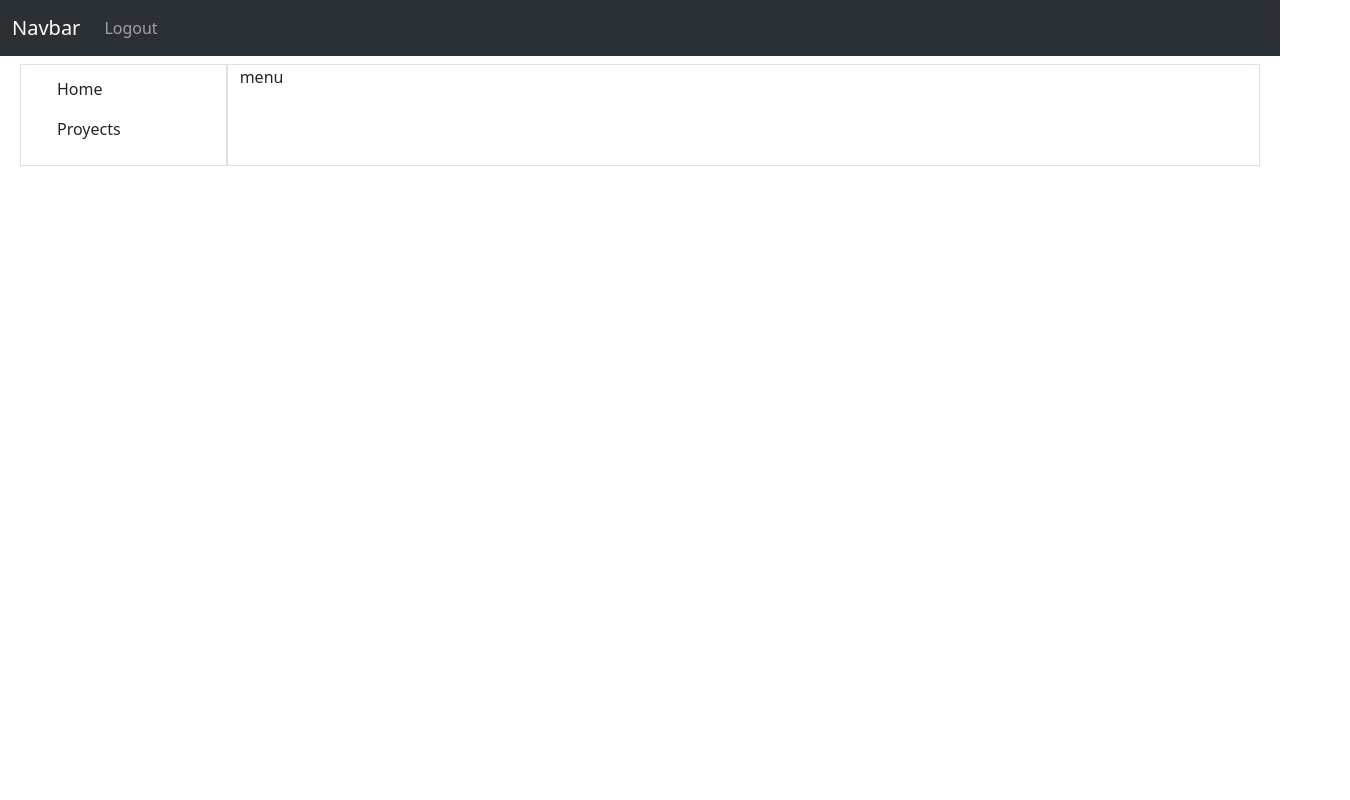
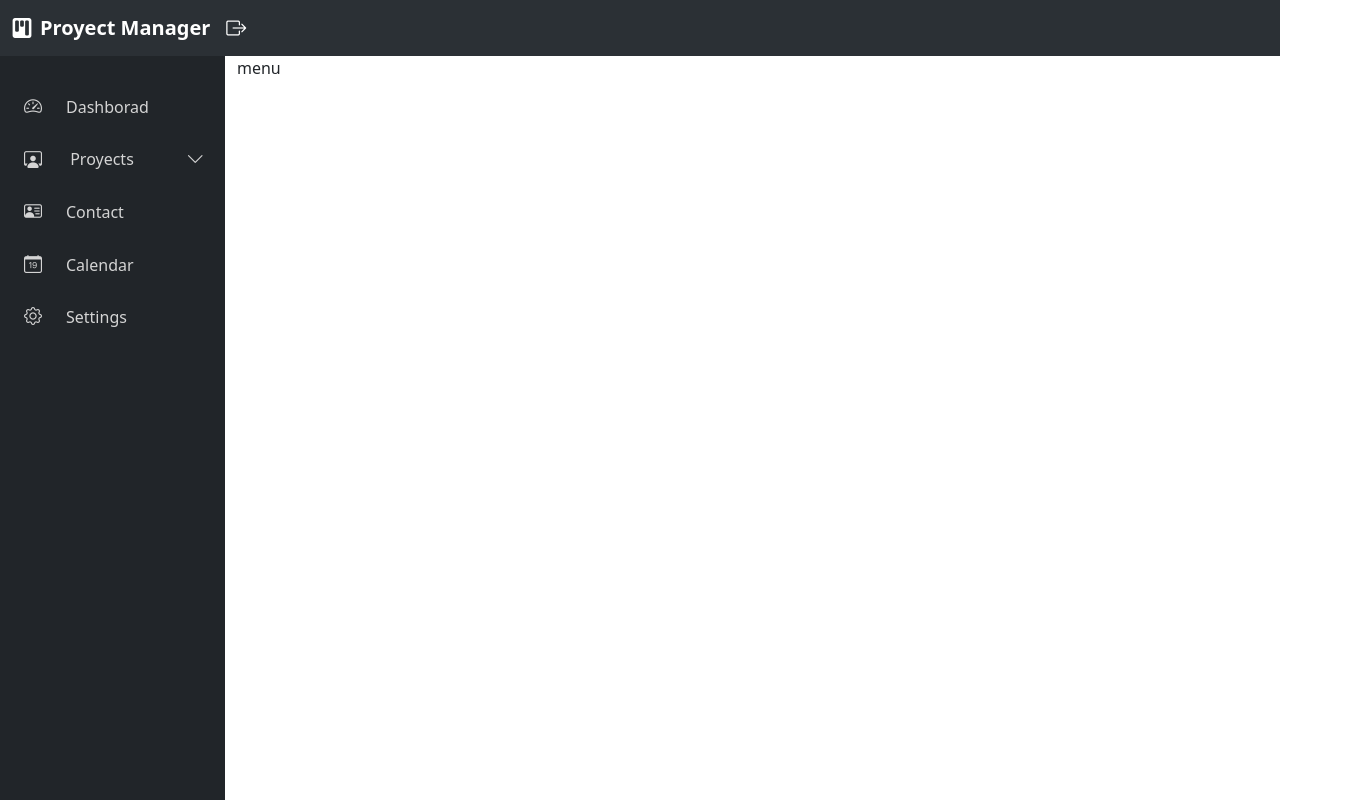
Before and after one commit to JeissonHrdz/gestor-proyectos-frontend, an Angular app: page /dashboard in a window 1280 px wide. Shown: the whole page, 1350 px wide, since content can reach past the window. Built offline with nearby package versions, Linux system fonts and the light colour scheme; sample sign-in values are in the browser's storage.

Commit message:
estilos menu lateral

```diff
--- a/angular.json
+++ b/angular.json
@@ -26,7 +26,8 @@
             ],
             "styles": [
               "src/styles.css",
-              "node_modules/bootstrap/dist/css/bootstrap.min.css"
+              "node_modules/bootstrap/dist/css/bootstrap.min.css",
+              "node_modules/bootstrap-icons/font/bootstrap-icons.min.css"
             ],
             "scripts": [
               "node_modules/bootstrap/dist/js/bootstrap.min.js",
--- a/package.json
+++ b/package.json
@@ -19,6 +19,7 @@
     "@angular/platform-browser-dynamic": "^17.1.0",
     "@angular/router": "^17.1.0",
     "bootstrap": "^5.3.2",
+    "bootstrap-icons": "^1.11.3",
     "jquery": "^3.7.1",
     "rxjs": "~7.8.0",
     "tslib": "^2.3.0",
--- a/src/app/Components/menu-left/menu-left.component.css
+++ b/src/app/Components/menu-left/menu-left.component.css
@@ -1,23 +1,37 @@
+.menu-left {
+
+  position: absolute;
+  height: 100%;
+  width: 1350px;
+  height: calc(100% - 56px);
+}
+
 .list-menu ul {
   padding: 0;
 }
 
 .list-menu li {
-  padding: 0.5em;
-  border-radius: 0.3em;
+  padding: 0.8em;
+  padding-left: 1.5em;
   cursor: pointer;
   list-style: none;
   text-decoration: none;
   transition: 0.3 ease-in;
+  color: rgb(212, 212, 212);
 }
 
 .list-menu li:hover {
-  background: rgb(2, 0, 36);
-  background: linear-gradient(
-    189deg,
-    rgba(2, 0, 36, 1) 0%,
-    rgba(195, 81, 212, 1) 0%,
-    rgba(150, 65, 224, 1) 100%
-  );
-  color: #fff;
+ background-color: rgba(61, 60, 79, 0.977);
 }
+
+i{
+  font-size: 18px;
+}
+
+.menu-dropdown{
+  display: none;
+}
+
+.list-menu li:hover .menu-dropdown{
+  display: block;
+}
--- a/src/app/Components/menu-left/menu-left.component.html
+++ b/src/app/Components/menu-left/menu-left.component.html
@@ -1,14 +1,25 @@
-<section class="container-fluid">
-  <div class="row m-2">
-    <div class="col-2 border">
-        <div class="container-fluid m-1 list-menu">
+<section class="container-fluid p-0 m-0">
+  <div class="row m-0 menu-left">
+    <div class="col-2  bg-dark m-0 p-0">
+        <div class="container-fluid m-0 p-0 mt-4 list-menu">
             <ul>
-                <li>Home</li>
-                <li>Proyects</li>
+                <li><i class="bi bi-speedometer2 me-4"></i>Dashborad</li>
+                <li>
+                  <i class="bi bi-person-workspace me-4"></i>
+                  Proyects
+                  <i class="bi bi-chevron-down float-end pe-2"></i>
+                  <ul class="menu-dropdown mt-2">
+                    <li class="ps-0"><i class="bi bi-file-plus me-4"></i>Add Proyect</li>
+                    <li class="ps-0"><i class="bi bi-folder me-4"></i>Proyect List</li>
+                  </ul>
+                </li>
+                <li><i class="bi bi-person-vcard me-4"></i>Contact</li>
+                <li><i class="bi bi-calendar-date me-4"></i>Calendar</li>
+                <li><i class="bi bi-gear me-4"></i>Settings</li>
             </ul>
 
         </div>
     </div>
-  <div class="col-10 border">menu</div>
+  <div class="col-10">menu</div>
 </div>
 </section>
--- a/src/app/Components/navbar/navbar.component.html
+++ b/src/app/Components/navbar/navbar.component.html
@@ -1,16 +1,19 @@
 <nav class="navbar navbar-expand-lg bg-body-tertiary" data-bs-theme="dark">
     <div class="container-fluid">
-        <a class="navbar-brand" href="#">Navbar</a>
+        <a class="navbar-brand" href="#"><i class="bi bi-kanban-fill me-2"></i> <b>Proyect Manager</b></a>
         <button class="navbar-toggler" type="button" data-bs-toggle="collapse" data-bs-target="#navbarNavDropdown"
             aria-controls="navbarNavDropdown" aria-expanded="false" aria-label="Toggle navigation">
             <span class="navbar-toggler-icon"></span>
         </button>
         <div class="collapse navbar-collapse" id="navbarNavDropdown">
-            <ul class="navbar-nav">
-
-            <li>
-                <a class="nav-link" (click)="logout()">Logout</a>
-            </li>
+            <ul class="navbar-nav float-end">
+                <li>
+                    <i class="bi bi-box-arrow-right" (click)="logout()"
+                    style="font-size: 20px;
+                    color: white;
+                    cursor: pointer;">
+                    </i>
+                </li>
             </ul>
         </div>
     </div>
```
Also changed, not shown: 1 other file (tests, documents, lock files or other folders).
